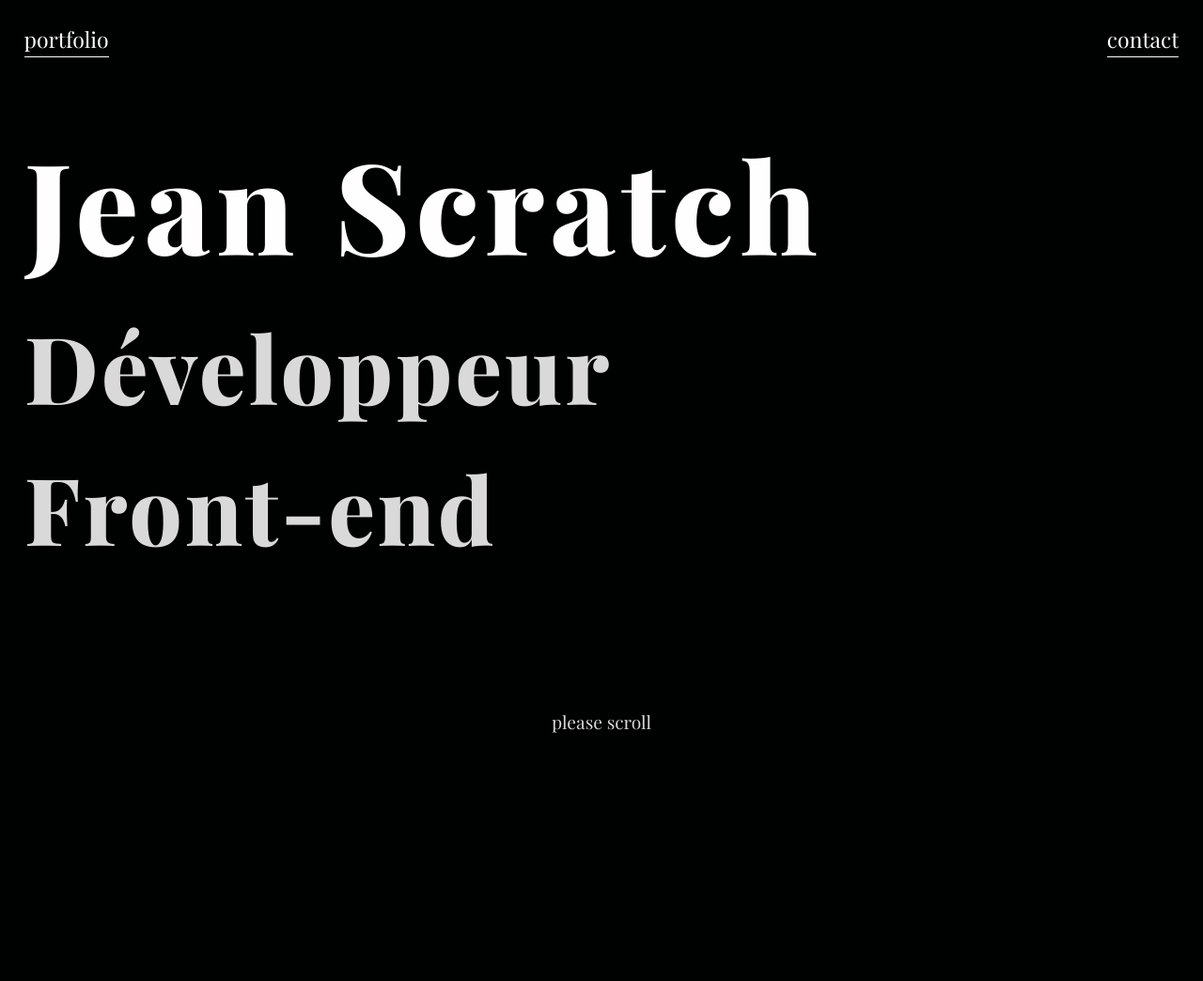
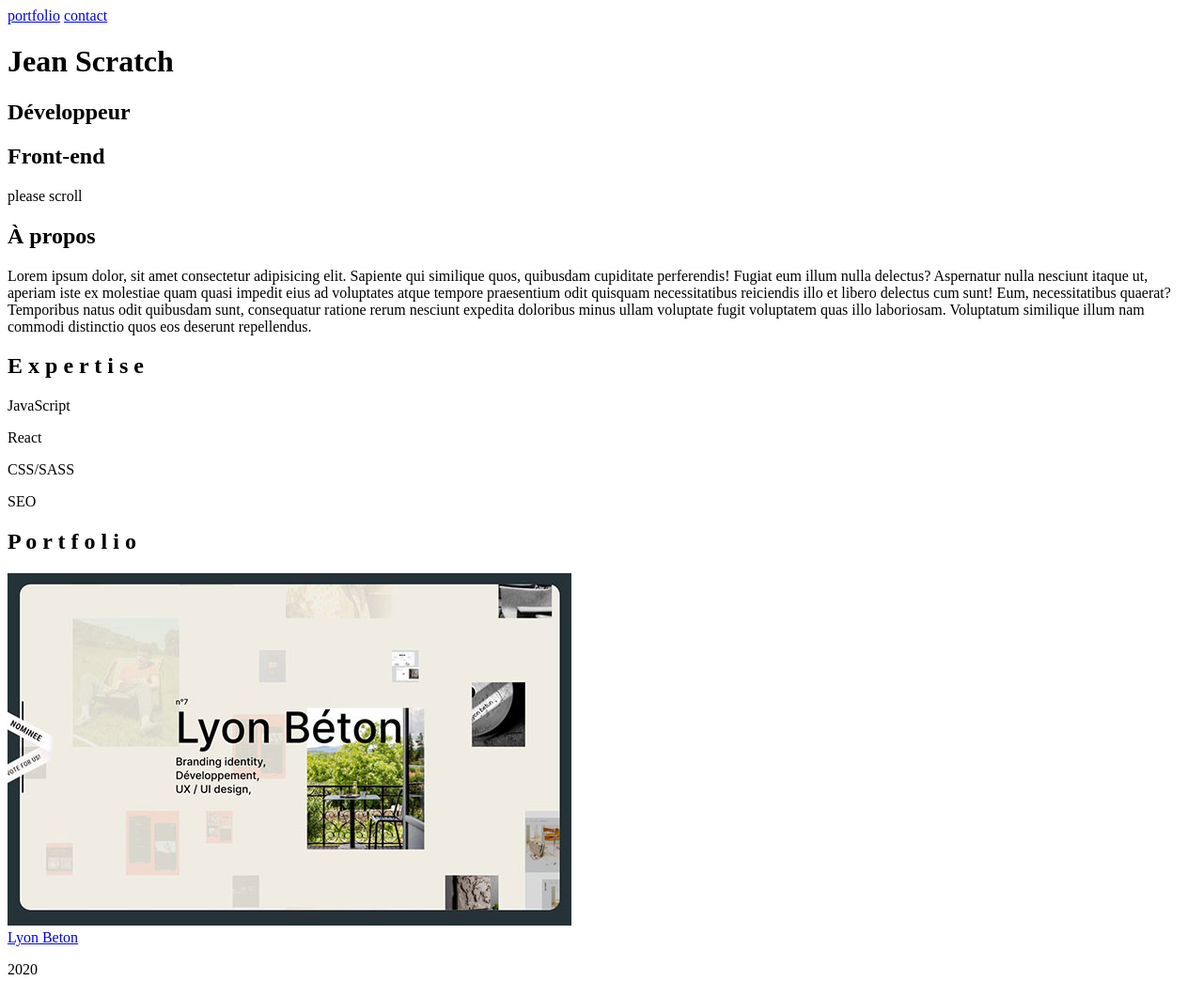
Before and after one commit to JustFS/portfolio-lokomotive, a plain HTML site: page index.html in a window 1280 px wide. Shown: the top 1044 px of the page at 94% size. Drawn offline with Linux system fonts and the light colour scheme.

Commit message:
fin html

```diff
--- a/assets/js/index.js
+++ /dev/null
@@ -1,17 +0,0 @@
-const scroll = new LocomotiveScroll({
-  el: document.querySelector("[data-scroll-container]"),
-  smooth: true,
-  tablet: { smooth: true },
-  smartphone: { smooth: true },
-});
-
-// Body color
-scroll.on("scroll", () => {
-  if (document.querySelector(".is-inview#color")) {
-    document.body.style.background = "#000101";
-    document.body.style.color = "#fefeff";
-  } else {
-    document.body.style.background = "#fefeff";
-    document.body.style.color = "#000101";
-  }
-});
--- a/assets/styles/style.css
+++ /dev/null
@@ -1,288 +0,0 @@
-/* Paramètres généraux  */
-@font-face {
-  font-family: "font-reg";
-  src: url(../fonts/PlayfairDisplay-Regular.ttf);
-}
-@font-face {
-  font-family: "font-bold";
-  src: url(../fonts/PlayfairDisplay-ExtraBold.ttf);
-}
-
-* {
-  padding: 0;
-  margin: 0;
-}
-*::selection {
-  background: #000101;
-  color: #fefeff;
-}
-html {
-  scroll-behavior: smooth;
-}
-body {
-  margin: 0 2vw;
-  font-family: "font-reg", serif;
-  background: #000101;
-  color: #fefeff;
-  transition: 0.7s ease-in-out;
-}
-h2 {
-  font-size: calc(3rem + 5vw);
-  text-align: center;
-  color: rgb(217, 217, 217);
-  font-family: "font-bold", serif;
-  letter-spacing: 3px;
-}
-.title {
-  font-size: calc(1.5rem + 5vw);
-  letter-spacing: 0;
-}
-span {
-  display: inline-block;
-}
-a,
-a:visited {
-  cursor: pointer;
-  position: relative;
-  text-decoration: none;
-  color: #fefeff;
-  transition: 0.1s linear;
-  font-size: calc(0.8rem + 0.8vw);
-}
-a::after {
-  content: "";
-  position: absolute;
-  width: 100%;
-  height: 1px;
-  background: #fefeff;
-  bottom: -4px;
-  left: 0;
-  transform-origin: left;
-}
-a:hover {
-  transform: scale(1.04);
-  color: rgb(217, 217, 217);
-}
-a:hover::after {
-  animation: animLink 1.4s infinite ease-in-out;
-}
-@keyframes animLink {
-  50% {
-    transform: scaleX(0.2);
-  }
-  100% {
-    transform: scaleX(1);
-  }
-}
-.img {
-  height: 395px;
-  width: 100vw;
-  max-width: 395px;
-  margin: 0 auto;
-  filter: grayscale(100%);
-  transition: 1.6s;
-}
-.img:hover {
-  filter: grayscale(10%);
-}
-.wrapper {
-  perspective: 900px;
-}
-.appear {
-  opacity: 0;
-  transform: translateY(100%) rotateX(-80deg);
-  transform-origin: top center;
-  transform-style: preserve-3d;
-  transition: 0.8s cubic-bezier(0.215, 0.61, 0.355, 1);
-}
-.appear.is-inview {
-  transition-delay: 1s;
-  opacity: 1;
-  transform: none;
-}
-.line {
-  height: 2px;
-  width: 70%;
-  margin: 0 auto;
-  background: #000101;
-  opacity: 0;
-  transform: scaleX(0);
-  transition: 1s cubic-bezier(0.77, 0, 0.18, 1);
-  transform-origin: left;
-  transition-delay: 0.65s;
-}
-.line-wrapper.is-inview .line {
-  opacity: 1;
-  transform: scaleX(1);
-}
-
-/* Paramètres par ordre d'apparition CSS */
-header {
-  min-height: 100vh;
-  position: relative;
-  margin-top: 2vw;
-}
-.links {
-  display: flex;
-  justify-content: space-between;
-}
-#h1-wrapper {
-  transition-delay: 0.3s;
-}
-h1 {
-  font-size: calc(2rem + 8vw);
-  margin-top: 70px;
-  font-family: "font-bold", serif;
-  letter-spacing: 6px;
-}
-header h2 {
-  font-size: calc(1rem + 6.5vw);
-  margin: 18px 0;
-  text-align: left;
-}
-#h2-1 {
-  transition-delay: 0.9s;
-}
-#h2-2 {
-  transition-delay: 1.2s;
-}
-.scroll-wrapper {
-  position: absolute;
-  left: 50%;
-  bottom: 3.5vw;
-  transform: translateX(-50%);
-  color: rgb(217, 217, 217);
-  font-size: calc(0.8rem + 0.5vw);
-}
-.about {
-  margin: 400px 0 250px;
-}
-.img1-wrapper {
-  z-index: 2;
-  position: relative;
-}
-.img1 {
-  background: url(../img/bill-gates-1.jpg) fixed top/cover;
-}
-.h2-wrapper {
-  mix-blend-mode: exclusion;
-  margin: -220px 0 200px;
-  text-align: center;
-  z-index: 10;
-  position: relative;
-}
-.h2-wrapper h2 {
-  color: rgb(196, 196, 196);
-}
-.about p {
-  width: 70%;
-  min-width: 280px;
-  text-align: center;
-  margin: 0 auto;
-  line-height: calc(7px + 4.5vw);
-  font-size: calc(1rem + 1vw);
-  letter-spacing: 1px;
-}
-.skills {
-  margin: 200px 0 250px;
-}
-.skills h2 {
-  margin-bottom: 150px;
-}
-.skills .wrapper {
-  margin: 30px 0;
-}
-.skills .appear {
-  transition-delay: 0.6s;
-  text-align: center;
-}
-.skills p {
-  font-size: calc(1rem + 6vw);
-  font-family: "font-bold", serif;
-  letter-spacing: 4px;
-  background: #000101;
-  color: #fefeff;
-  display: inline-block;
-  padding: 0 12px 12px 12px;
-}
-.portfolio {
-  margin: 200px 0;
-}
-.projects-container {
-  margin-top: 100px;
-}
-.project {
-  position: relative;
-  width: 60vw;
-  max-width: 600px;
-  margin: 50px 5vw;
-}
-.project::before {
-  content: "";
-  position: absolute;
-  height: 110%;
-  width: 100%;
-  top: -3px;
-  background: #fefeff;
-  transition: width 1s ease-out;
-  transition-delay: 0.85s;
-}
-.project.is-inview::before {
-  width: 0;
-}
-#p2 {
-  margin: 0 6vw 0 auto;
-}
-#p3 {
-  margin-left: 8vw;
-}
-.project img {
-  transition: 0.4s ease-out;
-  width: 100%;
-}
-.project:hover img {
-  filter: brightness(20%);
-}
-.project:hover .project-infos {
-  opacity: 1;
-  transform: translateY(-50%);
-}
-.project-infos {
-  position: absolute;
-  top: 50%;
-  margin-left: 8vw;
-  transform: translate(-50px, -50%);
-  opacity: 0;
-  transition: 0.4s ease-out;
-}
-.project-infos a {
-  font-size: calc(1rem + 3vw);
-}
-.project-infos p {
-  font-size: 2rem;
-  margin-top: 1.5vw;
-  color: #fefeff;
-}
-footer {
-  margin: 150px 0 120px;
-}
-footer p {
-  font-size: calc(1rem + 2vw);
-  text-align: center;
-  margin: 25px 0;
-}
-#l2 {
-  transition-delay: 1.2s;
-}
-#l3 {
-  transition-delay: 1.6s;
-}
-footer a {
-  text-decoration: underline;
-  font-family: "font-bold", serif;
-  color: #000101;
-  font-size: calc(1rem + 2vw);
-}
-.img2 {
-  background: url(../img/bill-gates-2.jpg) center/cover;
-}
--- a/index.html
+++ b/index.html
@@ -1,180 +1,166 @@
 <!DOCTYPE html>
-<html lang="en" class="is-smooth-scroll-compatible is-loaded is-ready has-scroll-init has-scroll-smooth">
-
+<html lang="en">
   <head>
     <meta charset="UTF-8" />
     <meta http-equiv="X-UA-Compatible" content="IE=edge" />
     <meta name="viewport" content="width=device-width, initial-scale=1.0" />
-  <title>Document</title>
-  <link rel="stylesheet" href="./assets/lib/locomotive-scroll.min.css" />
-  <link rel="stylesheet" href="./assets/styles/style.css" />
+    <title>Modèle</title>
   </head>
 
   <body>
-  <div data-scroll-container>
-    <header data-scroll class="c-header">
+    <header>
       <div class="links">
-        <a href="#portfolio" data-scroll-to>portfolio</a>
+        <a href="#portfolio">portfolio</a>
         <a href="mailto:jeanscratch@gmail.com">contact</a>
       </div>
       <div class="wrapper">
-        <div data-scroll class="appear" id="h1-wrapper">
-          <h1 data-scroll data-scroll-speed="6" data-scroll-position="left" data-scroll-direction="horizontal">
-            Jean Scratch
-          </h1>
-        </div>
-      </div>
-      <div data-scroll data-scroll-repeat="true" class="wrapper" id="color">
-        <div data-scroll class="appear" id="h2-1">
-          <h2 data-scroll data-scroll-speed="-6" data-scroll-position="left" data-scroll-direction="horizontal">
-            Développeur
-          </h2>
+        <div class="appear" id="h1-wrapper">
+          <h1>Jean Scratch</h1>
         </div>
       </div>
       <div class="wrapper">
-        <div data-scroll class="appear" id="h2-2">
-          <h2 data-scroll data-scroll-speed="-12" data-scroll-position="left" data-scroll-direction="horizontal">
-            Front-end
-          </h2>
+        <div class="appear" id="h2-1">
+          <h2>Développeur</h2>
+        </div>
+      </div>
+      <div class="wrapper">
+        <div class="appear" id="h2-2">
+          <h2>Front-end</h2>
         </div>
       </div>
       <div class="scroll-wrapper">
-        <p data-scroll data-scroll-speed="-3" data-scroll-position="top">
-          please scroll
-        </p>
+        <p>please scroll</p>
       </div>
     </header>
 
     <section class="about">
-      <div data-scroll data-scroll-speed="-1" class="img1-wrapper">
+      <div class="img1-wrapper">
         <div class="img img1"></div>
       </div>
-      <div class="h2-wrapper" data-scroll data-scroll-speed="3">
+      <div class="h2-wrapper">
         <h2>À propos</h2>
       </div>
 
+      <!-- lorem80 -->
       <p>
-        Lorem ipsum dolor sit amet consectetur adipisicing elit. Magnam aliquam iusto delectus architecto aut, at, a
-        doloremque voluptatibus hic mollitia nemo commodi harum rem. Eos quis ratione in. Voluptas suscipit fugiat,
-        reprehenderit recusandae voluptatum rem porro dolor ut sapiente eligendi in doloribus odio non impedit
-        repellendus, incidunt quis at minima dignissimos. Aperiam dignissimos nihil accusantium impedit? Iste quidem
-        officiis magnam harum quisquam atque, cum laboriosam, tempora alias molestiae minus quas, perspiciatis nostrum
-        architecto soluta voluptatibus hic nulla fugit animi qui.
+        Lorem ipsum dolor, sit amet consectetur adipisicing elit. Sapiente qui
+        similique quos, quibusdam cupiditate perferendis! Fugiat eum illum nulla
+        delectus? Aspernatur nulla nesciunt itaque ut, aperiam iste ex molestiae
+        quam quasi impedit eius ad voluptates atque tempore praesentium odit
+        quisquam necessitatibus reiciendis illo et libero delectus cum sunt!
+        Eum, necessitatibus quaerat? Temporibus natus odit quibusdam sunt,
+        consequatur ratione rerum nesciunt expedita doloribus minus ullam
+        voluptate fugit voluptatem quas illo laboriosam. Voluptatum similique
+        illum nam commodi distinctio quos eos deserunt repellendus.
       </p>
     </section>
 
-    <div class="line-wrapper" data-scroll data-scroll-speed="1">
+    <div class="line-wrapper">
       <div class="line"></div>
     </div>
 
     <section class="skills">
       <h2 class="title">
-        <span data-scroll data-scroll-speed="1">E</span>
-        <span data-scroll data-scroll-speed="0">x</span>
-        <span data-scroll data-scroll-speed="1">p</span>
-        <span data-scroll data-scroll-speed="2">e</span>
-        <span data-scroll data-scroll-speed="0">r</span>
-        <span data-scroll data-scroll-speed="1">t</span>
-        <span data-scroll data-scroll-speed="2">i</span>
-        <span data-scroll data-scroll-speed="1">s</span>
-        <span data-scroll data-scroll-speed="0">e</span>
+        <span>E</span>
+        <span>x</span>
+        <span>p</span>
+        <span>e</span>
+        <span>r</span>
+        <span>t</span>
+        <span>i</span>
+        <span>s</span>
+        <span>e</span>
       </h2>
 
       <div class="wrapper">
-        <div data-scroll class="appear">
-          <p data-scroll data-scroll-speed="-2" data-scroll-direction="horizontal">Javascript</p>
+        <div class="appear">
+          <p>JavaScript</p>
         </div>
       </div>
       <div class="wrapper">
-        <div data-scroll class="appear">
-          <p data-scroll data-scroll-speed="1" data-scroll-direction="horizontal">React</p>
+        <div class="appear">
+          <p>React</p>
         </div>
       </div>
       <div class="wrapper">
-        <div data-scroll class="appear">
-          <p data-scroll data-scroll-speed="-6" data-scroll-direction="horizontal">CSS/SASS</p>
+        <div class="appear">
+          <p>CSS/SASS</p>
         </div>
       </div>
       <div class="wrapper">
-        <div data-scroll class="appear">
-          <p data-scroll data-scroll-speed="3" data-scroll-direction="horizontal">SEO</p>
+        <div class="appear">
+          <p>SEO</p>
         </div>
       </div>
     </section>
 
-    <div class="line-wrapper" data-scroll data-scroll-speed="1">
+    <div class="line-wrapper">
       <div class="line"></div>
     </div>
 
-    <section data-scroll class="portfolio">
+    <section class="portfolio">
       <h2 class="title">
-        <span data-scroll data-scroll-speed="1">P</span>
-        <span data-scroll data-scroll-speed="0">o</span>
-        <span data-scroll data-scroll-speed="1">r</span>
-        <span data-scroll data-scroll-speed="2">t</span>
-        <span data-scroll data-scroll-speed="0">f</span>
-        <span data-scroll data-scroll-speed="1">o</span>
-        <span data-scroll data-scroll-speed="2">l</span>
-        <span data-scroll data-scroll-speed="1">i</span>
-        <span data-scroll data-scroll-speed="0">o</span>
+        <span>P</span>
+        <span>o</span>
+        <span>r</span>
+        <span>t</span>
+        <span>f</span>
+        <span>o</span>
+        <span>l</span>
+        <span>i</span>
+        <span>o</span>
       </h2>
-
       <div class="projects-container">
-        <div data-scroll data-scroll-speed="1" class="project" id="p1">
-          <img src="./assets/img/projet-1.jpg" alt="projet 1">
+        <div class="project" id="p1">
+          <img src="./assets/img/projet-1.jpg" alt="projet 1" />
           <div class="project-infos">
             <a href="www.google.com" target="_blank">Lyon Beton</a>
             <p>2020</p>
           </div>
         </div>
-        <div data-scroll class="project" id="p2">
-          <img src="./assets/img/projet-2.jpg" alt="projet 2">
+        <div class="project" id="p2">
+          <img src="./assets/img/projet-2.jpg" alt="projet 2" />
           <div class="project-infos">
             <a href="www.google.com" target="_blank">Casta</a>
             <p>2021</p>
           </div>
         </div>
-        <div data-scroll class="project" id="p3">
-          <img src="./assets/img/projet-3.jpg" alt="projet 3">
+        <div class="project" id="p3">
+          <img src="./assets/img/projet-3.jpg" alt="projet 3" />
           <div class="project-infos">
             <a href="www.google.com" target="_blank">Everpost</a>
             <p>2022</p>
           </div>
         </div>
       </div>
-
     </section>
 
-    <div class="line-wrapper" data-scroll data-scroll-speed="1">
+    <div class="line-wrapper">
       <div class="line"></div>
     </div>
 
-    <footer data-scroll>
+    <footer>
       <div class="wrapper">
-        <div data-scroll class="appear">
+        <div class="appear">
           <p>Vous avez un projet ?</p>
         </div>
       </div>
       <div class="wrapper">
-        <div data-scroll id="l2" class="appear">
-          <p>Je serai ravi d’en <a href="mailto:jeanscratch@gmail.com">discuter</a></p>
+        <div id="l2" class="appear">
+          <p>
+            Je serai ravi d’en
+            <a href="mailto:jeanscratch@gmail.com">discuter</a>
+          </p>
         </div>
       </div>
       <div class="wrapper">
-        <div data-scroll id="l3" class="appear">
+        <div id="l3" class="appear">
           <p>avec vous.</p>
         </div>
       </div>
-      <div data-scroll data-scroll-speed="7" data-scroll-position="bottom" class="img-wrapper">
+      <div class="img-wrapper">
         <div class="img img2"></div>
       </div>
-      <br><br><br>
     </footer>
-
-  </div>
-
-  <script src=" ./assets/lib/locomotive-scroll.min.js"></script>
-  <script src="./assets/js/index.js"></script>
   </body>
-
 </html>
```
Lines whose indentation alone changed are shown as unchanged.
